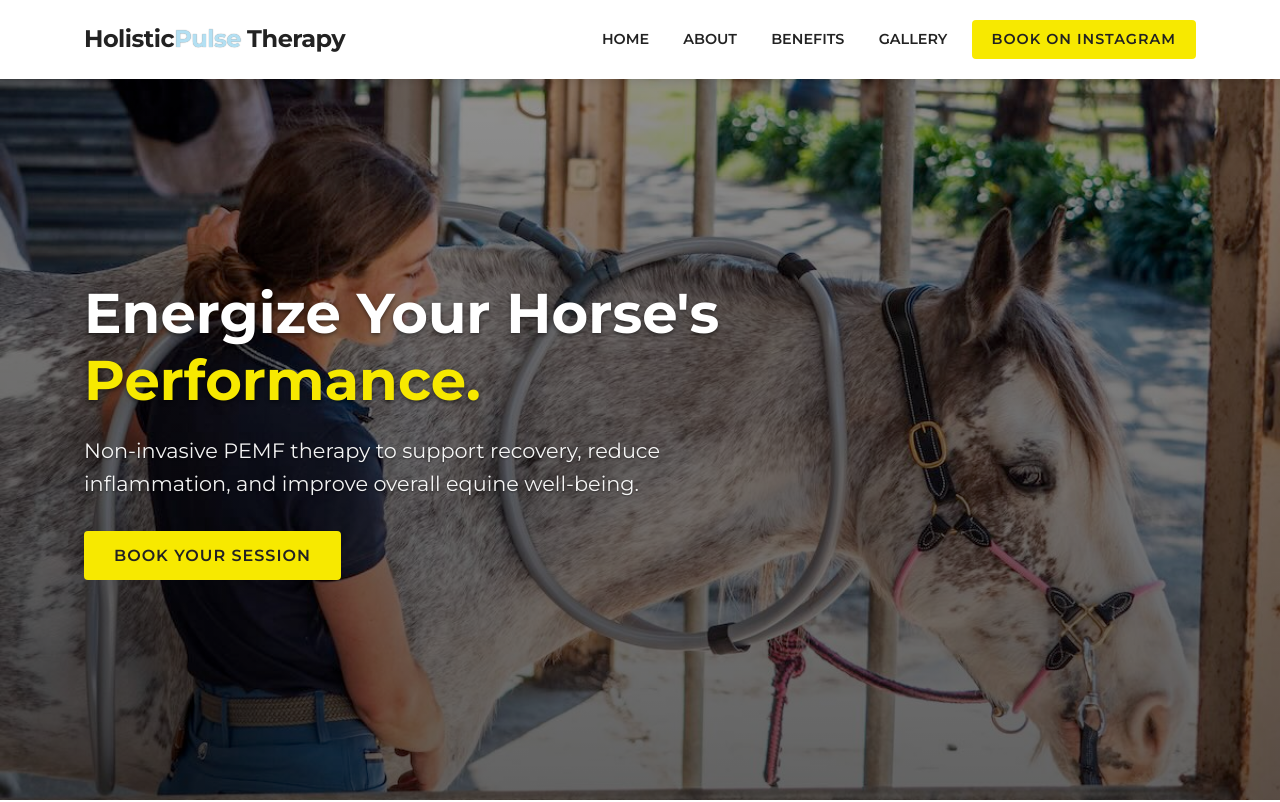
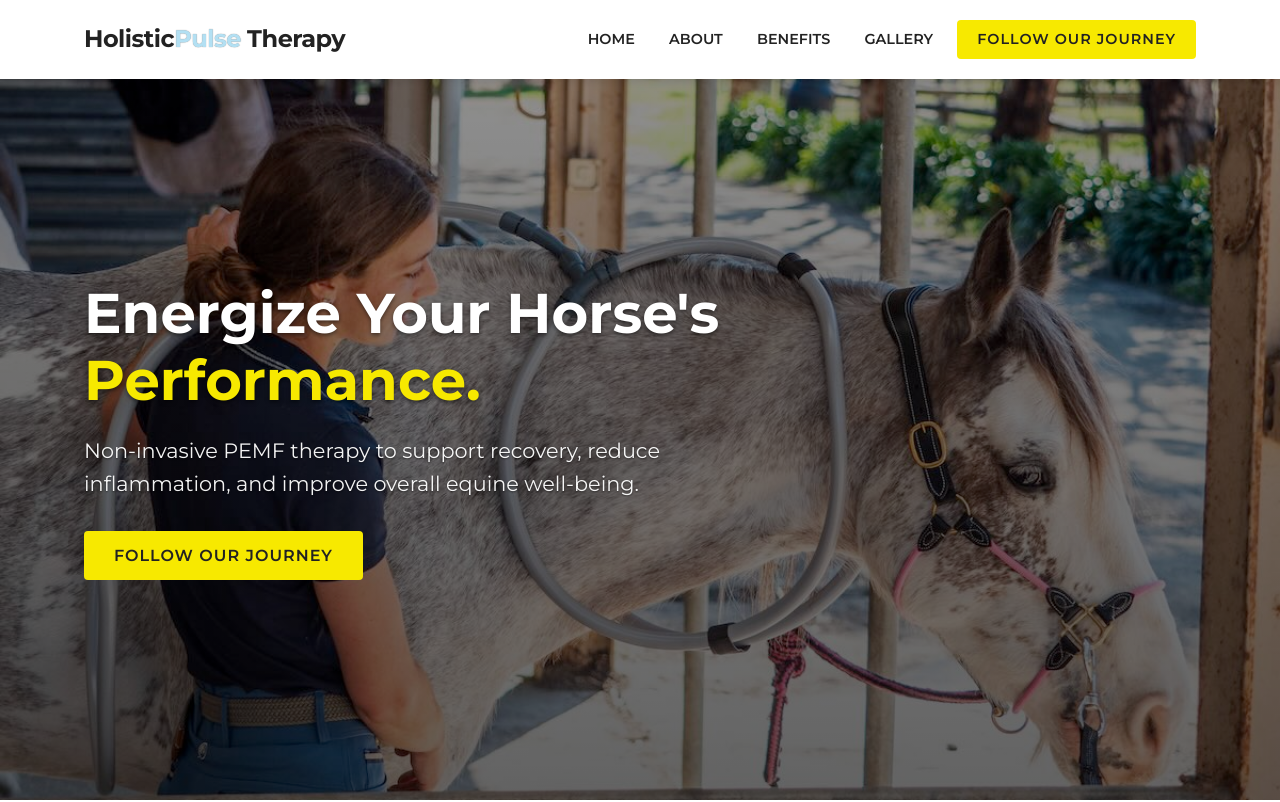
Before and after one commit to arifeek/hpt_01, a plain HTML site: page index.html in a window 1280 px wide. Shown: the top 802 px of the page. Drawn offline with Linux system fonts and the light colour scheme.

Commit message:
Update Instagram links and button text

```diff
--- a/index.html
+++ b/index.html
@@ -376,7 +376,7 @@
                     <a href="#about">About</a>
                     <a href="#benefits">Benefits</a>
                     <a href="#process">Gallery</a>
-                    <a href="https://www.instagram.com/holistic_pulse_therapy?igsh=a3hrMjdpMjNib3Fs" target="_blank" class="btn btn-yellow" style="padding: 8px 20px; margin-left: 20px;">Book on Instagram</a>
+                    <a href="https://www.instagram.com/holistic_pulse_therapy?igsh=a3hrMjdpMjNib3Fs" target="_blank" class="btn btn-yellow" style="padding: 8px 20px; margin-left: 20px;">Follow Our Journey</a>
                 </div>
             </nav>
         </div>
@@ -387,7 +387,7 @@
             <div class="hero-content fade-in">
                 <h1>Energize Your Horse's <span class="highlight-yellow">Performance.</span></h1>
                 <p>Non-invasive PEMF therapy to support recovery, reduce inflammation, and improve overall equine well-being.</p>
-                <a href="https://www.instagram.com/holistic_pulse_therapy?igsh=a3hrMjdpMjNib3Fs" target="_blank" class="btn btn-yellow">Book Your Session</a>
+                <a href="https://www.instagram.com/holistic_pulse_therapy?igsh=a3hrMjdpMjNib3Fs" target="_blank" class="btn btn-yellow">Follow Our Journey</a>
             </div>
         </div>
     </section>
@@ -502,8 +502,8 @@
     <section id="contact-cta">
         <div class="container cta-content fade-in-up">
             <h2>Ready to <span class="highlight-yellow">Energize</span> Your Horse?</h2>
-            <p style="font-size: 1.2rem; margin-bottom: 30px; opacity: 0.9;">Visit our Instagram to see more results and book a session.</p>
-            <a href="https://www.instagram.com/holistic_pulse_therapy?igsh=a3hrMjdpMjNib3Fs" target="_blank" class="btn btn-yellow" style="font-size: 1.1rem; padding: 15px 40px;">Book on Instagram</a>
+            <p style="font-size: 1.2rem; margin-bottom: 30px; opacity: 0.9;">Visit our Instagram to see more.</p>
+            <a href="https://www.instagram.com/holistic_pulse_therapy?igsh=a3hrMjdpMjNib3Fs" target="_blank" class="btn btn-yellow" style="font-size: 1.1rem; padding: 15px 40px;">Follow Our Journey</a>
         </div>
     </section>
 
```
